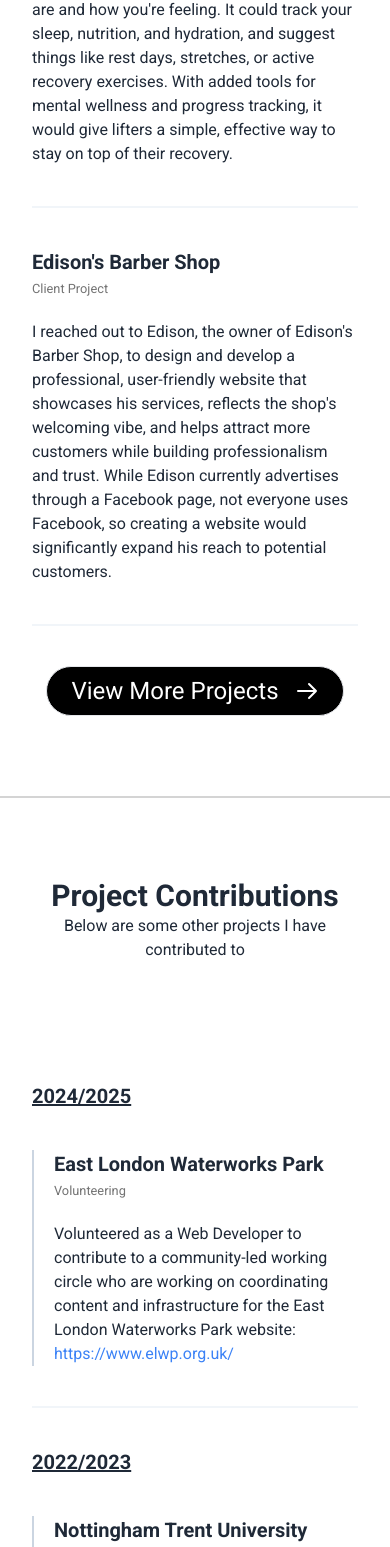
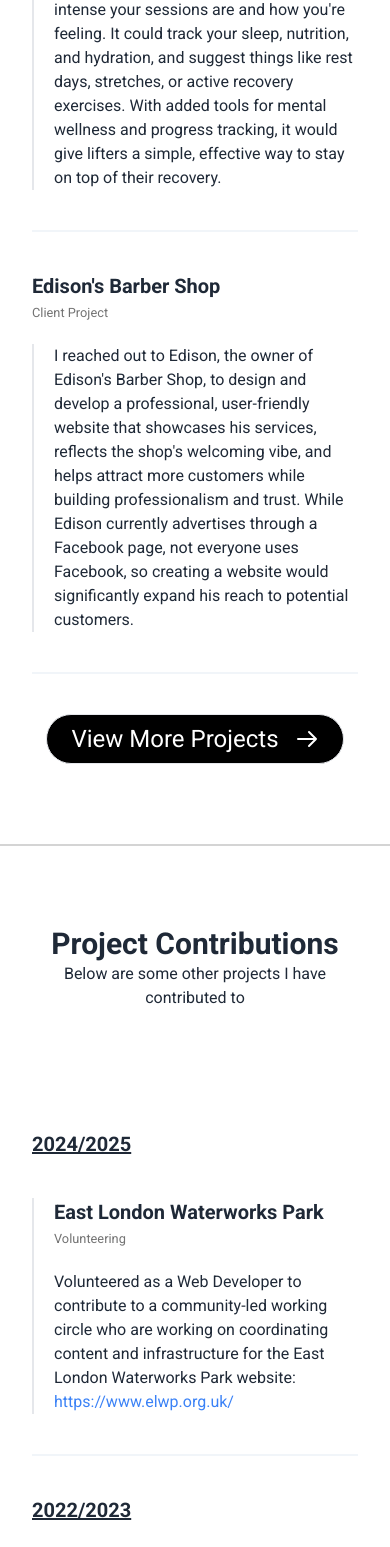
Before and after one commit to jemcap/joshcapito.dev, a React (Vite) app: page / in a window 390 px wide. Shown: the part 9456-11003 px from the top of the page. Built offline with nearby package versions, Linux system fonts and the light colour scheme.

Commit message:
feature: Separated Project Contributions by year of active contribution

```diff
--- a/src/components/About.jsx
+++ b/src/components/About.jsx
@@ -63,7 +63,7 @@
                 ease: "easeOut",
               }}
               viewport={{ once: true }}
-              className="text-xl md:text-3xl lg:text-5xl font-light text-gray-700"
+              className="text-xl md:text-2xl lg:text-4xl font-light text-gray-700"
             >
               I'm a <Highlight delay="1">Frontend Web Developer</Highlight> with
               a background in Product Design. My{" "}
--- a/src/components/Contributions.jsx
+++ b/src/components/Contributions.jsx
@@ -20,7 +20,7 @@
                 <h3 className="text-xl font-semibold text-start underline mb-10">
                   {year}
                 </h3>
-                <div className="border-l-2 border-l-slate-300 pl-5">
+                <div className="border-l-2 pl-5">
                   <h1 className="text-xl font-bold">{title}</h1>
                   <small className="text-neutral-500">{type}</small>
                   <p className="mt-5">{description}</p>
--- a/src/components/UpcomingProjects.jsx
+++ b/src/components/UpcomingProjects.jsx
@@ -18,7 +18,7 @@
               >
                 <h1 className="text-xl font-bold">{title}</h1>
                 <small className="text-neutral-500">{type}</small>
-                <p className="mt-5">{description}</p>
+                <p className="mt-5 border-l-2 pl-5">{description}</p>
               </div>
             );
           })}
```
